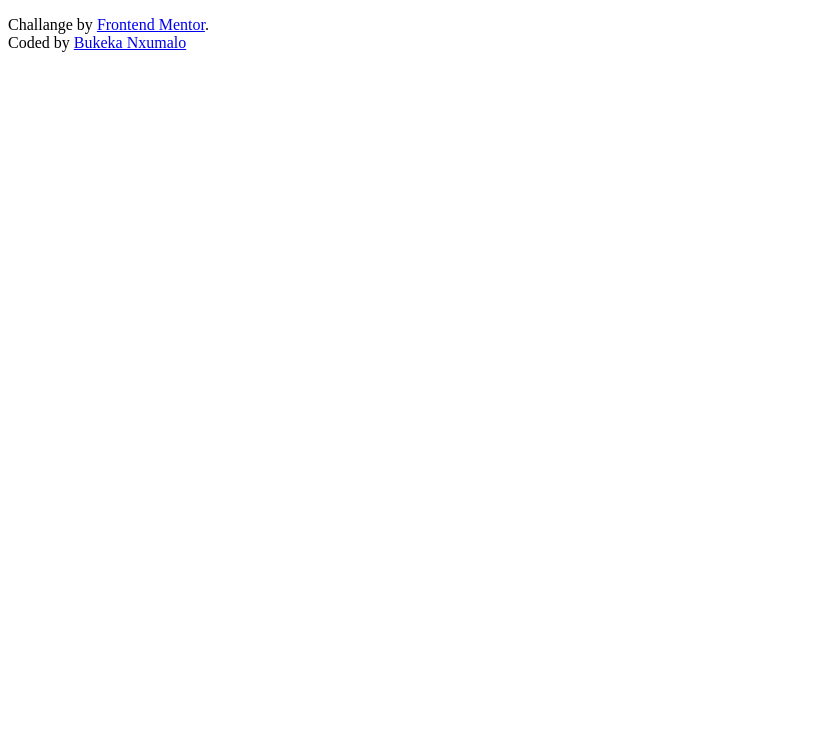
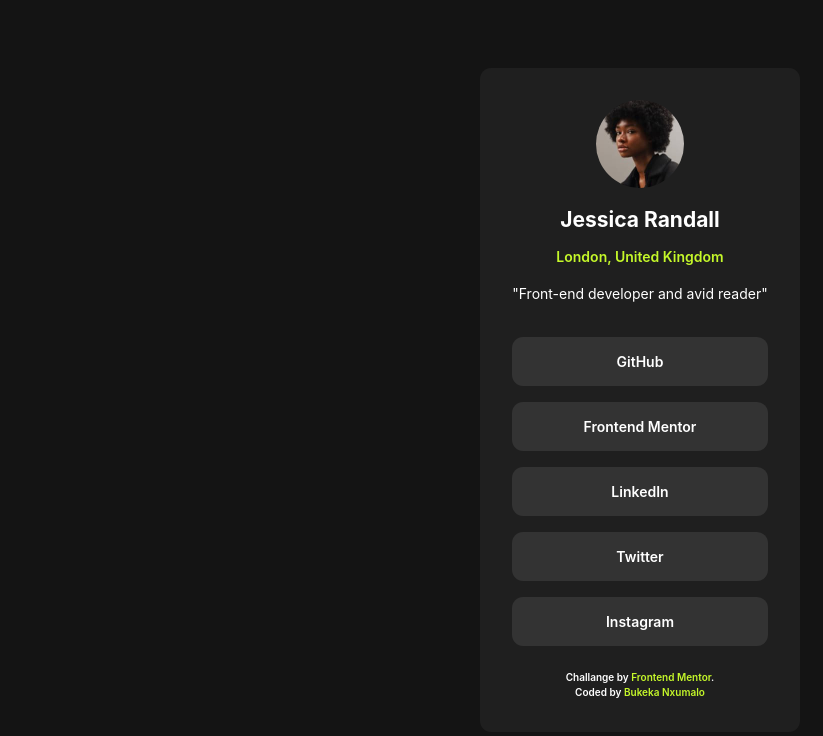
Before and after one commit to Indodanazwide/frontend-mentor-projects, a plain HTML site: page social-links-profile/index.html in a window 1280 px wide. Shown: the whole page, without its empty margins (0-823 px from the left). Drawn offline with Linux system fonts and the light colour scheme.

Commit message:
Desktop styles for social-links-profile project

```diff
--- a/social-links-profile/index.html
+++ b/social-links-profile/index.html
@@ -10,21 +10,41 @@
     <title>Frontend Mentor | Social links profile</title>
 </head>
 <body>
-    <header>
+    <main>
 
-    </header>
+        <section class="header">
+            <img src="./assets/images/avatar-jessica.jpeg" alt="Jessica Randall">
 
-    <main>
+            <h1>Jessica Randall</h1>
+            <p>London, United Kingdom</p>
+        </section>
+
+        <section class="main">
+            <p class="description">
+                "Front-end developer and avid reader"
+            </p>
+
+            <ul class="socials">
+                <a href="#"><li>GitHub</li></a>
+                <a href="#"><li>Frontend Mentor</li></a>
+                <a href="#"><li>LinkedIn</li></a>
+                <a href="#"><li>Twitter</li></a>
+                <a href="#"><li>Instagram</li></a>
+            </ul>
+
+        </section>
+
+        <section class="footer">
+
+            <p>
+                Challange by <a href="https://www.frontendmentor.io?ref=challenge" target="_blank" rel="noopener noreferrer">Frontend Mentor</a>.
+                <br>
+                Coded by <a href="https://github.com/Indodanazwide" target="_blank" rel="noopener noreferrer">Bukeka Nxumalo</a>
+            </p>
+
+        </section>
 
     </main>
 
-    <footer>
-        <p>
-            Challange by <a href="https://www.frontendmentor.io?ref=challenge" target="_blank" rel="noopener noreferrer">Frontend Mentor</a>.
-            <br>
-            Coded by <a href="https://github.com/Indodanazwide" target="_blank" rel="noopener noreferrer">Bukeka Nxumalo</a>
-        </p>
-    </footer>
-
 </body>
 </html>
--- a/social-links-profile/style.css
+++ b/social-links-profile/style.css
@@ -0,0 +1,135 @@
+:root {
+    --green: hsl(75, 94%, 57%);
+    --white: hsl(0, 0%, 100%);
+    --grey-700: hsl(0, 0%, 20%);
+    --grey-800: hsl(0, 0%, 12%);
+    --grey-900: hsl(0, 0%, 8%);
+
+    --font-family: 'Inter', sans-serif;
+    --font-size-body: 14px;
+    --font-size-footer: 10px;
+    --font-weight-regular: 400;
+    --font-weight-semibold: 600;
+    --font-weight-bold: 700;
+
+    --mobile-width: 375px;
+    --desktop-width: 1440px;
+}
+
+* {
+    padding: 0;
+    margin: 0;
+    box-sizing: border-box;
+}
+
+body, main, section {
+    display: flex;
+    justify-content: center;
+    align-items: center;
+}
+
+body {
+    background-color: var(--grey-900);
+    font-size: var(--font-size-body);
+    font-family: var(--font-family);
+    max-width: var(--desktop-width);
+    color: var(--white);
+    min-height: 100vh;
+}
+
+main, ul li {
+    border-radius: .7rem;
+}
+
+main {
+    background-color: var(--grey-800);
+    font-weight: var(--font-weight-semibold);
+    flex-direction: column;
+    min-height: 80vh;
+    max-height: 95vh;
+    min-width: 20vw;
+    padding: 2rem;
+}
+
+h1 {
+    margin: 1.2rem 0 1rem;
+    font-weight: var(--font-weight-bold);
+}
+
+.header p {
+    color: var(--green);
+}
+
+section {
+    flex-direction: column;
+}
+
+img {
+    width: 50%;
+    height: auto;
+    border-radius: 50%;
+    object-fit: cover;
+    transition: .5s;
+    cursor: auto;
+}
+
+img:hover {
+    transform: scale(1.1);
+}
+
+img:active {
+    transform: scale(1.2);
+}
+
+.description {
+    margin: 1.2rem 0;
+    font-weight: var(--font-weight-regular);
+}
+
+ul {
+    width: 100%
+}
+
+ul li {
+    list-style: none;
+    text-align: center;
+    padding: 1rem 4rem;
+    margin: 1rem 0;
+    background-color: var(--grey-700);
+    transition: .5s;
+    cursor: pointer;
+}
+
+ul li:hover {
+    background-color: var(--green);
+}
+
+ul li:active {
+    background-color: var(--grey-700);
+    transform: scale(1.1);
+}
+
+a {
+    color: var(--white);
+    text-decoration: none;
+}
+
+.footer {
+    margin-top: .5rem;
+}
+
+.footer p {
+    text-align: center;
+    line-height: 1.5;
+    font-size: var(--font-size-footer);
+}
+
+.footer p a {
+    color: var(--green);
+    font-weight: unset;
+    transition: .5s;
+}
+
+.footer p a:hover {
+    color: var(--white);
+}
```
Also changed, not shown: social-links-profile/draft.html (deleted, +0 -34 lines), social-links-profile/assets/images/desktop-screenshot.png (added), 2 other files.
